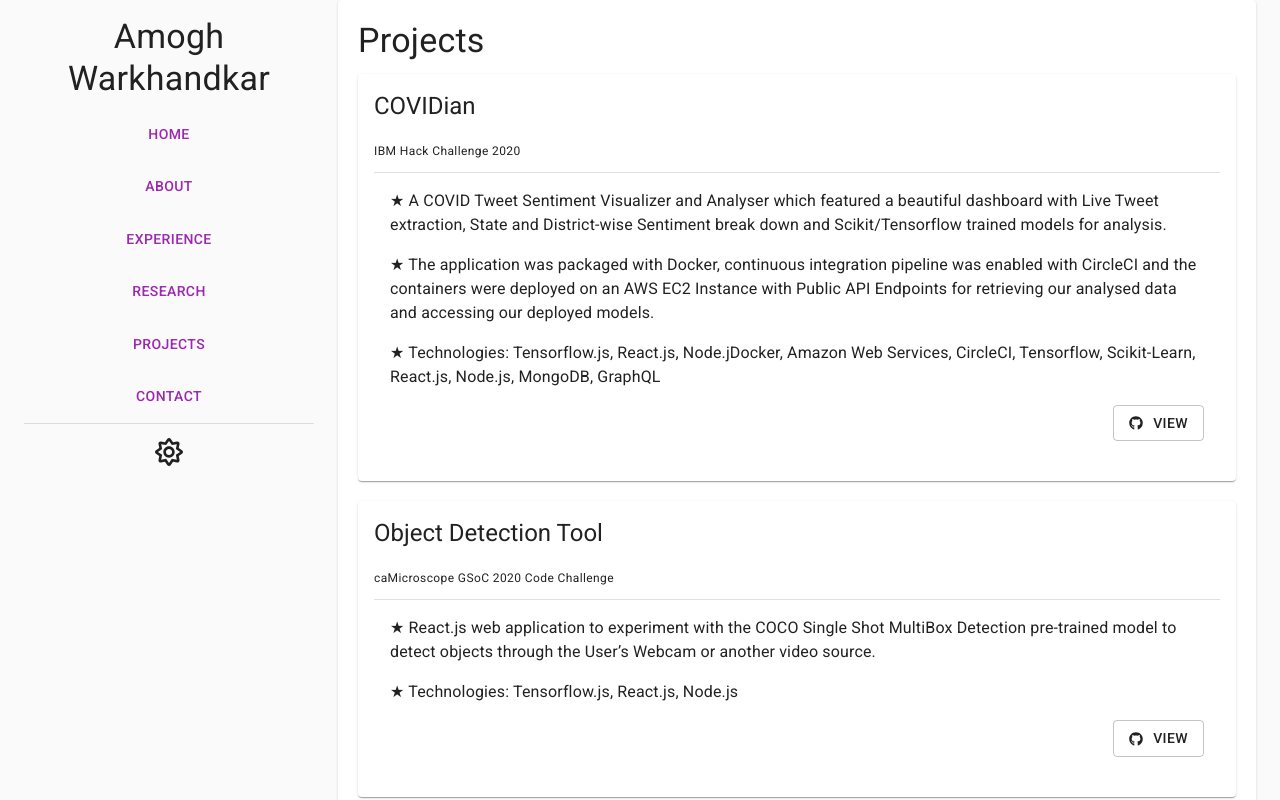
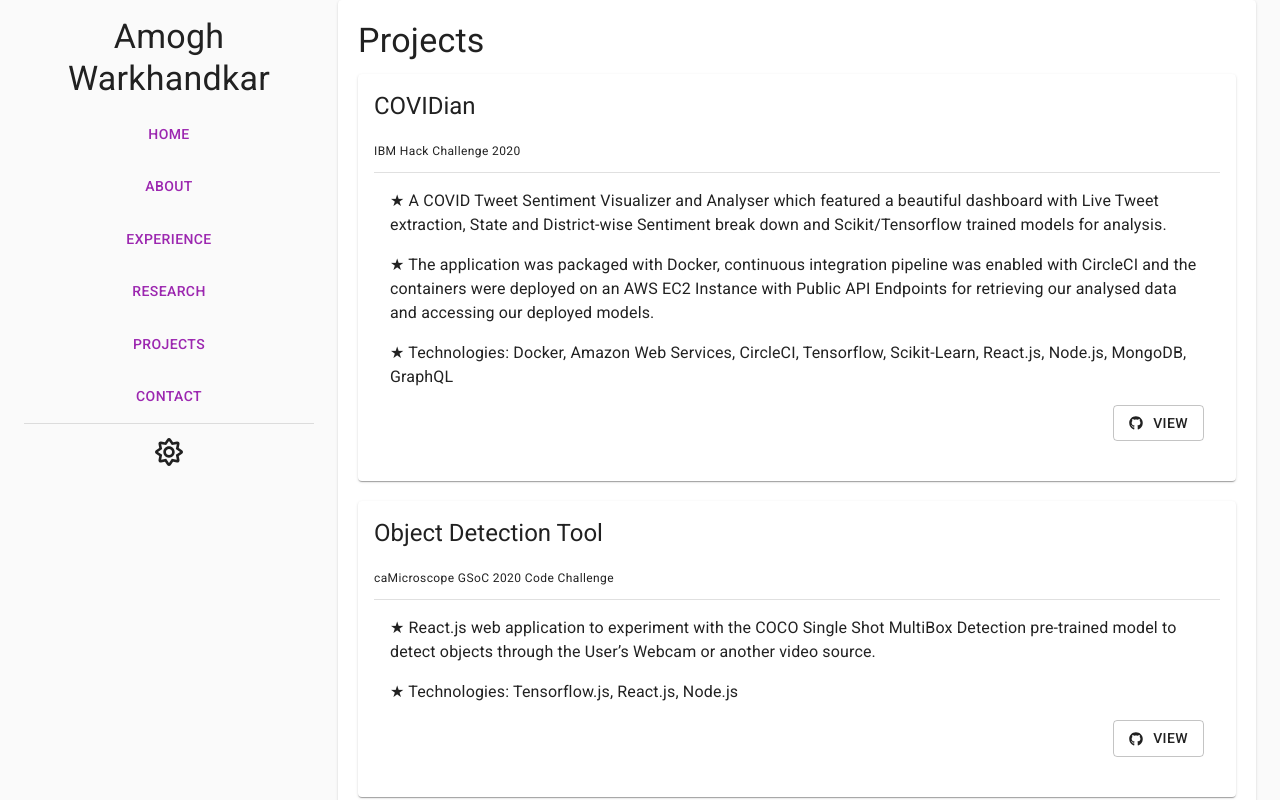
Before and after one commit to amogh-w/old-amogh-w.github.io, a React (Create React App) app: page /#/projects in a window 1280 px wide. Shown: the top 800 px of the page. Built offline with nearby package versions, Linux system fonts and the light colour scheme.

Commit message:
Fixed Typo

```diff
--- a/src/components/Projects.js
+++ b/src/components/Projects.js
@@ -42,9 +42,8 @@
                 deployed models.
               </ListItem>
               <ListItem>
-                ★ Technologies: Tensorflow.js, React.js, Node.jDocker, Amazon
-                Web Services, CircleCI, Tensorflow, Scikit-Learn, React.js,
-                Node.js, MongoDB, GraphQL
+                ★ Technologies: Docker, Amazon Web Services, CircleCI,
+                Tensorflow, Scikit-Learn, React.js, Node.js, MongoDB, GraphQL
               </ListItem>
               <ListItem style={{ justifyContent: "flex-end" }}>
                 <Button
```
